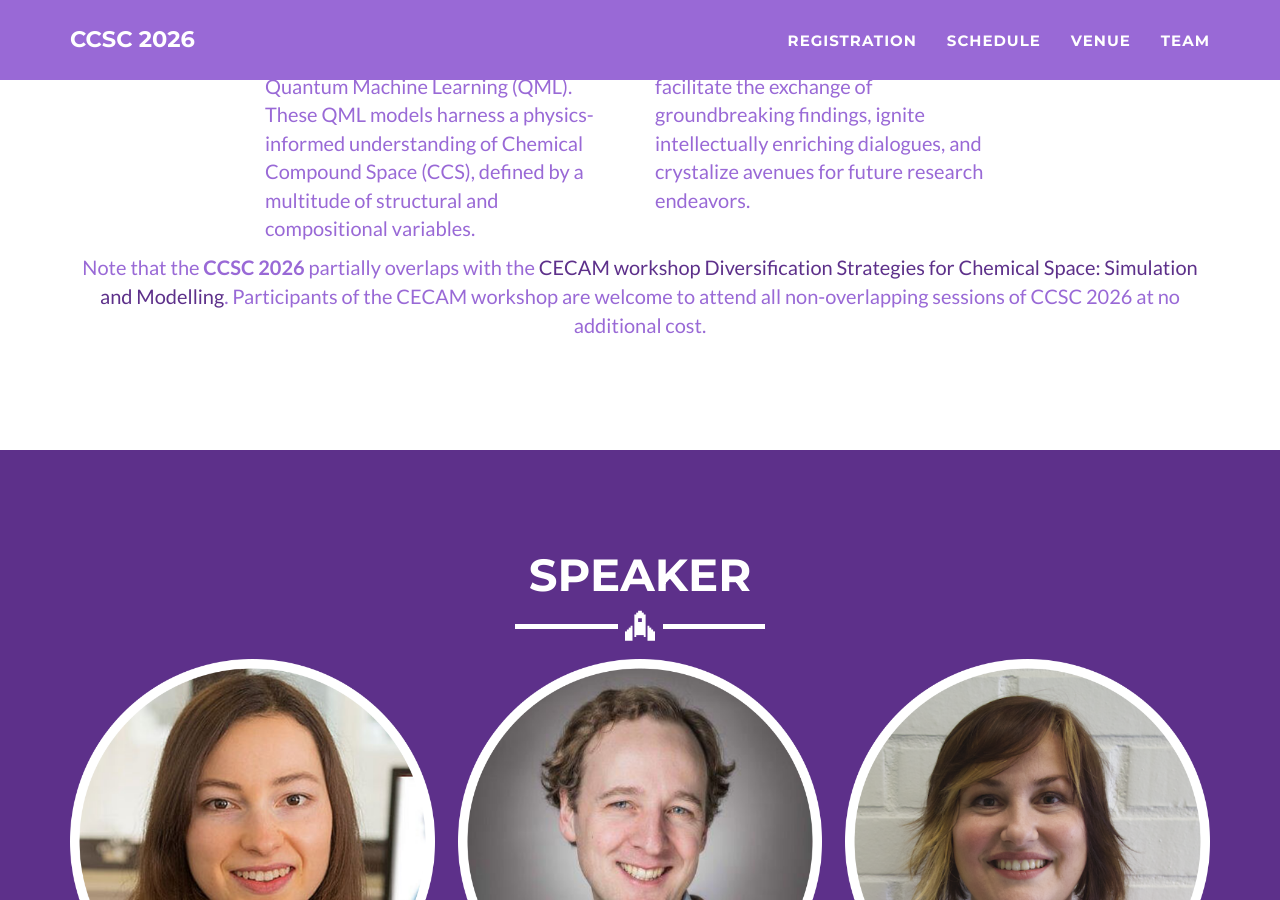
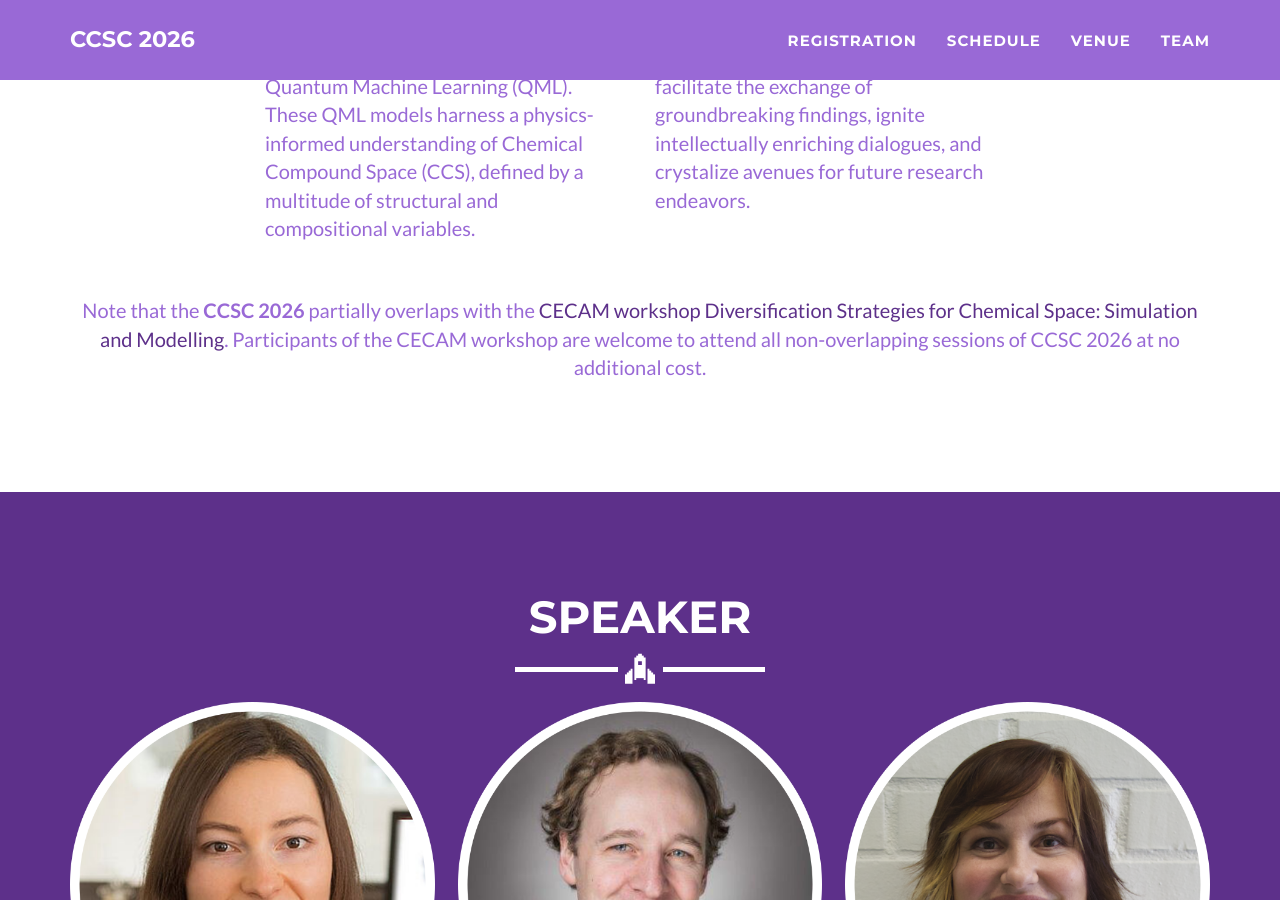
Before and after one commit to ccsc2026/ccsc2026.github.io, a Jekyll site: the page built from _posts/2022-05-21-Day1.md, in a window 1280 px wide and 900 px high, scrolled down 1733 px. Built offline with Jekyll 4.4.1, drawn with Linux system fonts in a browser that asks for light colours.

Commit message:
Update about.html

```diff
--- a/_includes/about.html
+++ b/_includes/about.html
@@ -22,8 +22,9 @@
           dialogues, and crystalize avenues for future research endeavors.
         </p>
       </div>
-      <br><br>
-      <br><br>
+    </div>
+    <br><br>
+    <div class="row">
       <div class="col-lg-12 text-center">
         <p>
           Note that the <b>CCSC 2026</b> partially overlaps with the <a href="https://www.cecam.org/workshop-details/diversification-strategies-for-chemical-space-simulation-and-modelling-1404">CECAM workshop
```
